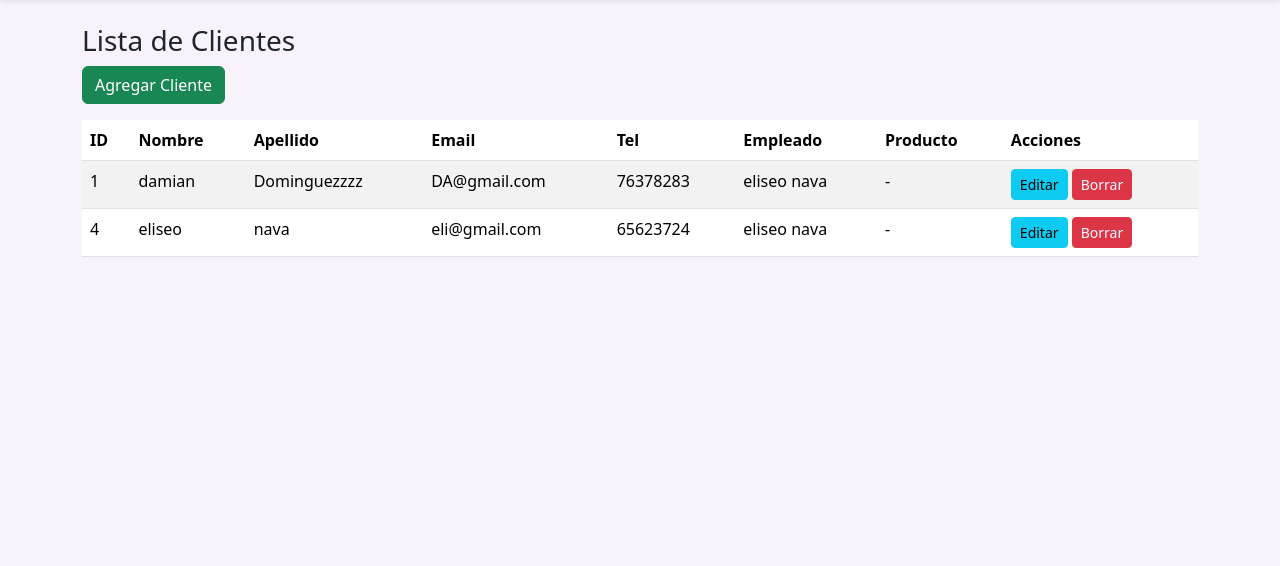
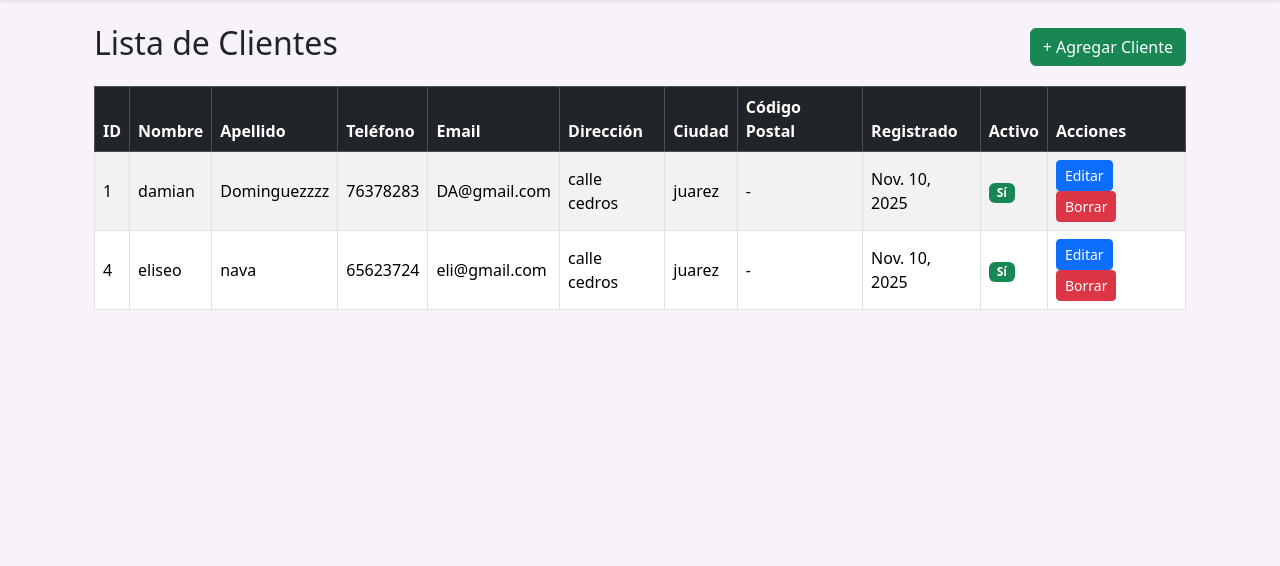
Before and after one commit to damian56667/UIII-Act-5-tercera-parte-, a Django app: page /cliente/ in a window 1280 px wide. Shown: the part 56-622 px from the top of the page. Run offline with Django 4.2, Linux system fonts and the light colour scheme; data comes from the database, SQL or seed files in the repository.

Commit message:
Add files via upload

```diff
--- a/app_perfumeria/templates/cliente/ver_cliente.html
+++ b/app_perfumeria/templates/cliente/ver_cliente.html
@@ -1,12 +1,27 @@
 {% extends 'base.html' %}
-{% block title %}Lista Clientes{% endblock %}
+{% block title %}Lista de Clientes{% endblock %}
 {% block content %}
-<h3>Lista de Clientes</h3>
-<a class="btn btn-success mb-3" href="{% url 'agregar_cliente' %}">Agregar Cliente</a>
-<table class="table table-striped">
-  <thead>
+<div class="container mt-4">
+  <div class="d-flex justify-content-between align-items-center mb-3">
+    <h2>Lista de Clientes</h2>
+    <a href="{% url 'agregar_cliente' %}" class="btn btn-success">+ Agregar Cliente</a>
+  </div>
+
+  <div class="table-responsive">
+    <table class="table table-bordered table-striped align-middle">
+      <thead class="table-dark">
         <tr>
-      <th>ID</th><th>Nombre</th><th>Apellido</th><th>Email</th><th>Tel</th><th>Empleado</th><th>Producto</th><th>Acciones</th>
+          <th>ID</th>
+          <th>Nombre</th>
+          <th>Apellido</th>
+          <th>Teléfono</th>
+          <th>Email</th>
+          <th>Dirección</th>
+          <th>Ciudad</th>
+          <th>Código Postal</th>
+          <th>Registrado</th>
+          <th>Activo</th>
+          <th>Acciones</th>
         </tr>
       </thead>
       <tbody>
@@ -15,18 +30,29 @@
           <td>{{ c.id }}</td>
           <td>{{ c.nombre }}</td>
           <td>{{ c.apellido }}</td>
-      <td>{{ c.email }}</td>
-      <td>{{ c.telefono }}</td>
-      <td>{% if c.empleado %}{{ c.empleado.nombre }} {{ c.empleado.apellido }}{% else %}-{% endif %}</td>
-      <td>{% if c.producto %}{{ c.producto.nombre }}{% else %}-{% endif %}</td>
+          <td>{{ c.telefono|default:"-" }}</td>
+          <td>{{ c.email|default:"-" }}</td>
+          <td>{{ c.direccion|default:"-" }}</td>
+          <td>{{ c.ciudad|default:"-" }}</td>
+          <td>{{ c.codigo_postal|default:"-" }}</td>
+          <td>{{ c.fecha_registro|default:"-" }}</td>
           <td>
-        <a class="btn btn-info btn-sm" href="{% url 'actualizar_cliente' c.id %}">Editar</a>
-        <a class="btn btn-danger btn-sm" href="{% url 'borrar_cliente' c.id %}">Borrar</a>
+            {% if c.activo %}
+              <span class="badge bg-success">Sí</span>
+            {% else %}
+              <span class="badge bg-secondary">No</span>
+            {% endif %}
+          </td>
+          <td>
+            <a href="{% url 'actualizar_cliente' c.id %}" class="btn btn-sm btn-primary">Editar</a>
+            <a href="{% url 'borrar_cliente' c.id %}" class="btn btn-sm btn-danger">Borrar</a>
           </td>
         </tr>
         {% empty %}
-    <tr><td colspan="8">No hay clientes registrados.</td></tr>
+        <tr><td colspan="11" class="text-center">No hay clientes registrados.</td></tr>
         {% endfor %}
       </tbody>
     </table>
+  </div>
+</div>
 {% endblock %}
```
Lines whose indentation alone changed are shown as unchanged.
